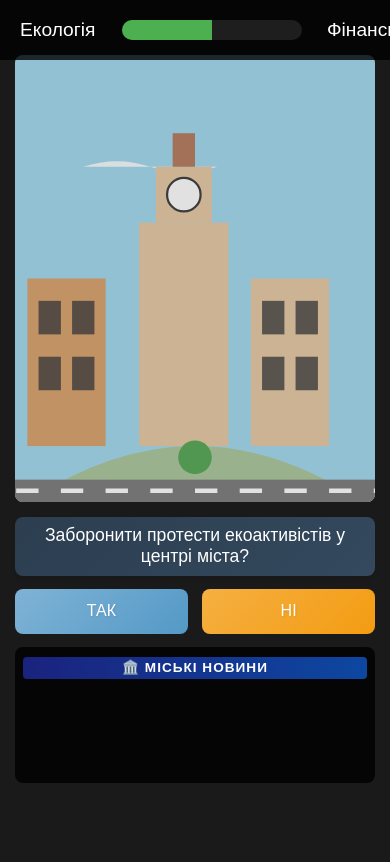
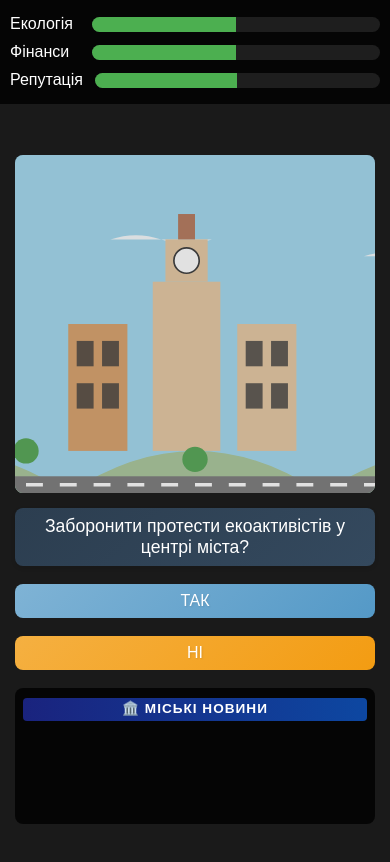
Before and after one commit to yaremaw/ecocity, a plain HTML site: page index.html in a window 390 px wide. Drawn offline with Linux system fonts and the light colour scheme.

Commit message:
Add files via upload
зміни: підтримка телефонів

```diff
--- a/index.html
+++ b/index.html
@@ -173,6 +173,28 @@
       border-left: 3px solid #4CAF50;
       transition: all 0.3s ease;
       line-height: 1.1;
+      opacity: 1;
+      filter: blur(0);
+    }
+
+    #news p:nth-child(2) {
+      opacity: 0.9;
+      filter: blur(0.2px);
+    }
+
+    #news p:nth-child(3) {
+      opacity: 0.8;
+      filter: blur(0.4px);
+    }
+
+    #news p:nth-child(4) {
+      opacity: 0.7;
+      filter: blur(0.6px);
+    }
+
+    #news p:nth-child(5) {
+      opacity: 0.6;
+      filter: blur(0.8px);
     }
 
     #news p:first-child {
@@ -186,6 +208,8 @@
       letter-spacing: 1px;
       text-align: center;
       font-size: 0.85em;
+      opacity: 1;
+      filter: blur(0);
     }
 
     #news p.eco-negative {
@@ -259,6 +283,7 @@
       background: rgba(0, 0, 0, 0.8);
       z-index: 1000;
       height: 40px;
+      flex-wrap: wrap;
     }
 
     .status-item {
@@ -267,6 +292,8 @@
       gap: 12px;
       position: relative;
       padding-right: 25px;
+      min-width: 200px;
+      margin: 5px 0;
     }
 
     .status-label {
@@ -280,6 +307,7 @@
       background: rgba(255, 255, 255, 0.1);
       border-radius: 10px;
       overflow: hidden;
+      flex: 1;
     }
 
     .status-fill {
@@ -376,6 +404,57 @@
     #image-area {
       transition: filter 0.5s ease;
     }
+
+    @media (max-width: 768px) {
+      #status-bar {
+        height: auto;
+        padding: 10px;
+        flex-direction: column;
+        align-items: stretch;
+      }
+
+      .status-item {
+        min-width: 100%;
+        padding-right: 0;
+        margin: 5px 0;
+      }
+
+      .status-scale {
+        width: 100%;
+      }
+
+      .container {
+        margin-top: 120px;
+      }
+
+      #image-area {
+        height: 40vh;
+      }
+
+      .option-btn {
+        width: 100%;
+        margin: 5px 0;
+      }
+
+      #visitor-requests {
+        flex-direction: column;
+      }
+    }
+
+    @media (max-width: 480px) {
+      .status-label {
+        font-size: 1em;
+        min-width: 70px;
+      }
+
+      .status-scale {
+        height: 15px;
+      }
+
+      .container {
+        margin-top: 140px;
+      }
+    }
   </style>
 </head>
 <body>
@@ -459,40 +538,40 @@
 
     const news = [
       // Екологічні новини
-      { text: "Школярі забруднили озеро через невдале очищення каналізації.", effect: [ -1, 0, -1 ] },
-      { text: "Автомийка витік хімікатів спричинила забруднення річки.", effect: [ -1, -1, 0 ] },
-      { text: "Експериментальна лабораторія представила новий метод переробки відходів.", effect: [ +1, 0, +1 ] },
-      { text: "Місцевий фермер висадив тисячі дерев для відновлення лісу.", effect: [ +1, -1, +1 ] },
-      { text: "Компанія відмовилась від використання пластику.", effect: [ +1, -1, +1 ] },
-      { text: "Активісти організували мітинг за чистоту повітря.", effect: [ 0, 0, +1 ] },
-      { text: "Супермаркет запровадив систему сортування відходів.", effect: [ +1, -1, 0 ] },
-      { text: "Запуск мережі електротранспорту допоміг знизити викиди.", effect: [ +1, -2, +1 ] },
-      { text: "Аварія на заводі спричинила перевищення норм викидів.", effect: [ -2, -1, -1 ] },
-      { text: "Ініціатива з переробки сміття отримала підтримку громади.", effect: [ +1, 0, +1 ] },
-      { text: "Дослідження виявило критичний рівень забруднення ґрунтових вод.", effect: [ -2, 0, -1 ] },
-      { text: "Місцевий парк став притулком для рідкісних видів птахів.", effect: [ +1, 0, +1 ] },
-      { text: "Незаконне вирубування лісу виявлено на околицях міста.", effect: [ -1, 0, -1 ] },
-      { text: "Сонячні панелі встановлено на дахах комунальних будівель.", effect: [ +1, -2, +1 ] },
-      { text: "Хімічний завод перевищив норми викидів втретє за місяць.", effect: [ -2, 0, -1 ] },
+      { text: "Школярі забруднили міське озеро." },
+      { text: "Витік хімікатів з автомийки спричинив забруднення річки." },
+      { text: "Експериментальна лабораторія представила новий метод переробки відходів." },
+      { text: "Місцевий фермер висадив тисячі дерев для відновлення лісу." },
+      { text: "Компанія відмовилась від використання пластику." },
+      { text: "Активісти організували мітинг за чистоту повітря." },
+      { text: "Супермаркет запровадив систему сортування відходів." },
+      { text: "Запуск мережі електротранспорту допоміг знизити викиди." },
+      { text: "Аварія на заводі спричинила перевищення норм викидів." },
+      { text: "Ініціатива з переробки сміття отримала підтримку громади." },
+      { text: "Дослідження виявило критичний рівень забруднення ґрунтових вод." },
+      { text: "Місцевий парк став притулком для рідкісних видів птахів." },
+      { text: "Незаконне вирубування лісу виявлено на околицях міста." },
+      { text: "Сонячні панелі встановлено на дахах комунальних будівель." },
+      { text: "Хімічний завод перевищив норми викидів втретє за місяць." },
 
       // Фінансові новини
-      { text: "Міський бюджет отримав додаткові надходження від туризму.", effect: [ 0, +2, +1 ] },
-      { text: "Інвестори зацікавились зеленими проектами міста.", effect: [ +1, +2, +1 ] },
-      { text: "Комунальні служби повідомили про значні збитки.", effect: [ 0, -2, -1 ] },
-      { text: "Місцеві підприємці створили фонд розвитку міста.", effect: [ 0, +2, +1 ] },
-      { text: "Податкові надходження знизились через закриття підприємств.", effect: [ +1, -2, -1 ] },
-      { text: "Міжнародний грант отримано на модернізацію очисних споруд.", effect: [ +1, +2, +1 ] },
-      { text: "Борги комунальних підприємств досягли критичного рівня.", effect: [ 0, -2, -1 ] },
-      { text: "Успішно запущено програму енергоефективності будинків.", effect: [ +1, +1, +1 ] },
-      { text: "Місто отримало штраф за екологічні порушення.", effect: [ 0, -2, -1 ] },
-      { text: "Новий торговий центр збільшив надходження до бюджету.", effect: [ -1, +2, 0 ] },
+      { text: "Міський бюджет отримав додаткові надходження від туризму." },
+      { text: "Інвестори зацікавились зеленими проектами міста." },
+      { text: "Комунальні служби повідомили про значні збитки." },
+      { text: "Місцеві підприємці створили фонд розвитку міста." },
+      { text: "Податкові надходження знизились через закриття підприємств." },
+      { text: "Ми отримали міжнародний грант на модернізацію очисних споруд." },
+      { text: "Борги комунальних підприємств досягли критичного рівня." },
+      { text: "Успішно запущено програму енергоефективності будинків." },
+      { text: "Місто отримало штраф за екологічні порушення." },
+      { text: "Новий торговий центр збільшив надходження до бюджету." },
 
       // Соціальні новини
-      { text: "Громадські слухання виявили невдоволення екологічною ситуацією.", effect: [ 0, 0, -2 ] },
-      { text: "Туристичний потік зріс завдяки чистим паркам.", effect: [ 0, +1, +2 ] },
-      { text: "Протести проти забруднення повітря зібрали тисячі людей.", effect: [ 0, 0, -2 ] },
-      { text: "Місцеві ЗМІ високо оцінили нові екологічні ініціативи.", effect: [ 0, 0, +2 ] },
-      { text: "Рейтинг міста в екологічному рейтингу значно впав.", effect: [ 0, -1, -2 ] }
+      { text: "Громадські слухання виявили невдоволення екологічною ситуацією." },
+      { text: "Туристичний потік виріс завдяки чистим паркам." },
+      { text: "Протести проти забруднення повітря зібрали тисячі людей." },
+      { text: "Місцеві ЗМІ високо оцінили нові екологічні ініціативи." },
+      { text: "Рейтинг міста в значно впав через екологічні проблеми." }
     ];
 
     const visitorPrompts = [
@@ -860,13 +939,13 @@
           detailMessage = "Вас змусили особисто прибирати токсичні відходи в місті. Тепер ви проводите кожен день у захисному костюмі, збираючи сміття.";
           asciiArt = `
     ☢️  TOXIC WASTE  ☢️
-      _____________
-     /             \\
-    |  [○_○]  |
-    |   /|\\   |
-    |   / \\   |
-    |  HAZMAT |
-     \\_________/
+       _____________
+      /            \\
+      |    [○_○]    |
+      |    /[|]\    |
+      |     / \     |
+      | ЗАБРУДНЕННЯ |
+      \\____________/
         |   |
       `;
         } else if (finance <= 0) {
@@ -877,29 +956,33 @@
     │||│ │||│ │||│
     │||│ │||│ │||│
     ├──┤ ├──┤ ├──┤
-    │15│ │yr│ │$$│
+    │  │ │  │ │  │
     └──┘ └──┘ └──┘
       `;
         } else if (reputation <= 0) {
           detailMessage = "Розлючені містяни закидали ваш кабінет сміттям. Тепер ви працюєте двірником у сусідньому місті.";
           asciiArt = `
-         🧹
-    \\O/  |   🗑️
-     |   |  /
-    / \\  | /
-    ═══════════
-    NEW JANITOR
-      `;
+
+      \O/   _0_   _0_   _0_
+       |   / | \ / | \ / | \
+      / \   / \   / \   / \
+     ═══════════════════════
+          `;
         }
 
         if (ecology <= 0 && finance <= 0) {
           detailMessage = "Місто визнали зоною екологічного лиха, а вас довічно позбавили права займати будь-які посади. Тепер ви розводите равликів у селі.";
           asciiArt = `
-    🏚️  DANGER ZONE  🏚️
-      \\   @@@   /
-       \\  @_@  /
-     ☢️  \\_____/  ☢️
-    ~~~~~~~~~~~~~~~~
+
+        ___________
+       /           \
+      /  ___        \
+      | | | |  ___  |
+      | |_|_| |   | |
+      |       |  o| |
+      |_______|___|_|
+
+
       `;
         }
 
```
